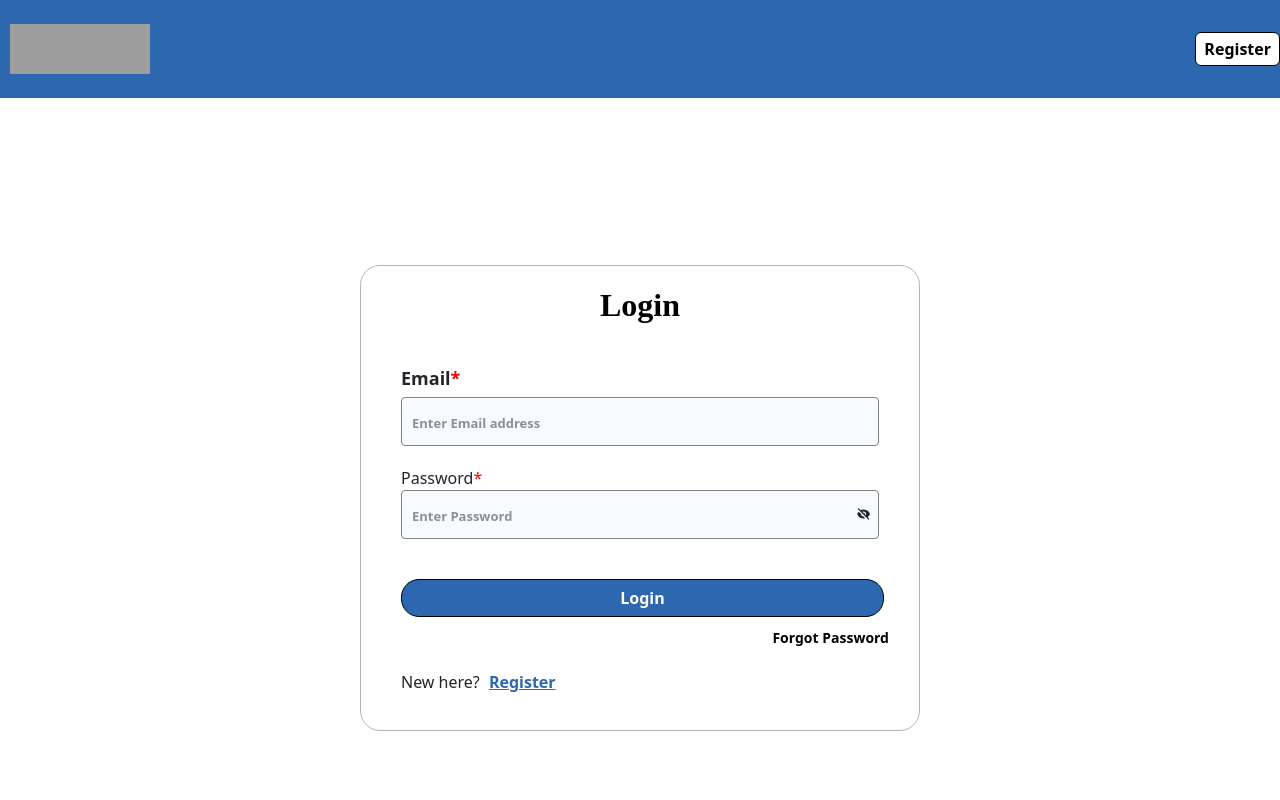
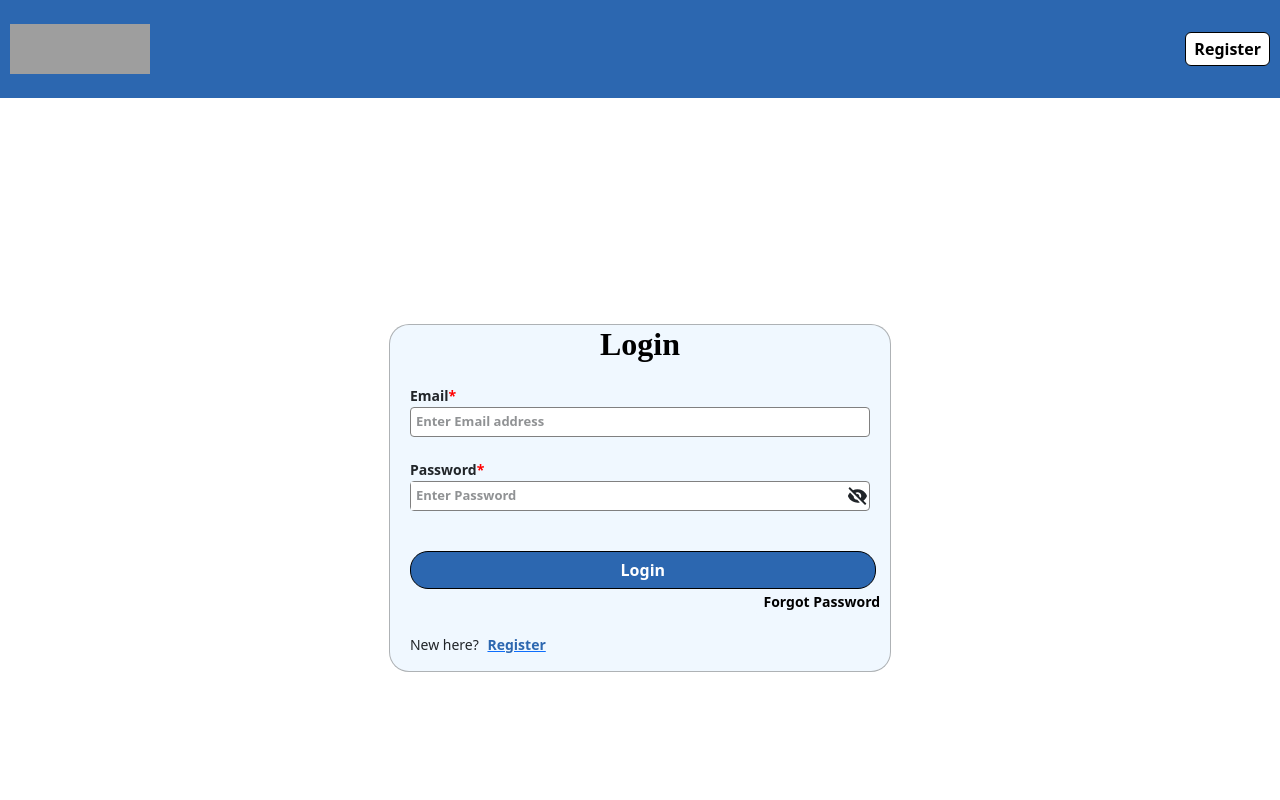
Before and after one commit to RupendraCHA/DOI_DEMO, a React (Vite) app in the folder frontend/: page / in a window 1280 px wide. Shown: the top 800 px of the page. Built offline with nearby package versions, Linux system fonts and the light colour scheme; no server answers; grey boxes are pictures that could not be loaded.

Commit message:
changed login oage ui and done modal popups

```diff
--- a/frontend/src/components/Header/Header.css
+++ b/frontend/src/components/Header/Header.css
@@ -170,6 +170,7 @@
   justify-content: center;
   align-items: center;
   gap: 20px;
+  padding-right: 10px;
   /* text-align: center; */
 
   .user-icon-section {
--- a/frontend/src/components/Header/Header1.jsx
+++ b/frontend/src/components/Header/Header1.jsx
@@ -206,28 +206,26 @@ const Header = ({
                   About Us
                 </a>
               </li>
-              <Link to="/support">
               <li>
-                  <a
-                    href="#"
+                <Link
+                  to="/support"
                   onClick={() => setMenu("support")}
                   className={menu === "support" ? "active" : "tab"}
                 >
                   Support
-                  </a>
+                </Link>
               </li>
-              </Link>
-              <Link to="/charts">
+
               <li>
-                  <a
-                    href="#"
+                <Link
+                  to="/charts"
                   onClick={() => setMenu("reports")}
                   className={menu === "reports" ? "active" : "tab"}
                 >
                   Reports
-                  </a>
+                </Link>
               </li>
-              </Link>
+
             </ul>
             <div className="menu-icon-section" onClick={handleTabClick}>
               {isOpenActive === false ? (
--- a/frontend/src/components/SalesTableData/SalesTableData.css
+++ b/frontend/src/components/SalesTableData/SalesTableData.css
@@ -27,7 +27,7 @@
   background-color: #e3e9f7 !important;
   color: #000 !important;
   border: 1px solid #000 !important;
-  font-size: 16px !important;
+  font-size: 14px !important;
   font-weight: bold !important;
   padding: 1px 3px !important;   margin: 0 !important;
   text-align: center !important;
@@ -117,13 +117,18 @@ h4 {
 
   div {
     border: 2px solid #ffffff54;
-    background-color: #a5bdda89;
+    /*background-color: #a5bdda89;*/
+    background-color: white;
+    color: black;
+
   }
 
   .item-table-section {
     .sales-order-item-heading {
-      color: #fff;
-      padding: 10px;
+      color: black;
+      padding: 0px;
+      background-color: #e3e9ef;
+
     }
   }
 
@@ -142,7 +147,7 @@ h4 {
 
   .close-item-data-button {
     padding: 4px 16px;
-    margin-top: 10px;
+    margin-top: 5px;
     border-radius: 5px;
     border: 1px solid #000;
     font-weight: bold;
@@ -153,9 +158,9 @@ h4 {
   }
 }
 .item-doc-details {
-  background-color: gray;
+  /*background-color: gray;*/
   color: #fff;
-  padding: 4px 12px;
+  padding: 0px;
 }
 .doc-date-search-container {
   display: flex;
@@ -248,18 +253,30 @@ h4 {
   }
 }
 .attachment-container {
+  display: flex;
+  align-items: center;
+  gap: 10px;
+  justify-content: center;
+
+
   .attachment-name {
-    margin-right: 10px;
-    padding: 0px;
-    margin: 0px;
+    display: flex;
+    align-items: center;
+    justify-content: center;
+    gap: 5px;
+    font-size: 13px;
+    margin: 0;
+    padding: 0;
   }
+
   .attachment-icon {
-    width: 26px;
-    height: 26px;
+    width: 20px;
+    height: 20px;
   }
   .download-section {
-    margin-top: 5px;
     cursor: pointer;
+    display: flex;
+    align-items: center;
   }
   .download-section:hover {
     color: #008000;
@@ -270,6 +287,9 @@ h4 {
     padding: 0;
   }
 }
+
+
+
 .procurement-header-item-search-section {
   display: flex;
   gap: 100px;
--- a/frontend/src/components/financeTableData/FinanceTableData.css
+++ b/frontend/src/components/financeTableData/FinanceTableData.css
@@ -153,9 +153,10 @@ h4 span {
 .finance-doc-heading {
   text-decoration: underline;
   font-weight: 600;
-  font-size: 22px;
+  font-size: 20px;
   margin-bottom: 10px;
-  color: #fff;
+  color: black;
+  background-color: #e3e9f7
 }
 
 .item-table-container {
@@ -176,18 +177,18 @@ h4 span {
 
 .item-table-container div {
   border: 2px solid #ffffff54;
-  background-color: #a5bdda89;
-  padding: 15px;
+  /*background-color: #a5bdda89;*/
+  padding: 0px;
   border-radius: 10px;
   max-height: 80vh;
-  overflow-y: auto;
+  /*overflow-y: auto;*/
 }
 
 .item-doc-details {
   background-color: gray;
   color: #fff;
   padding: 4px 12px;
-  font-size: 18px;
+  font-size: 16px;
   font-weight: 600;
 }
 
--- a/frontend/src/pages/Login/Login.css
+++ b/frontend/src/pages/Login/Login.css
@@ -4,22 +4,25 @@
   justify-content: center;
   align-items: center;
 
+
   .login-section {
     display: flex;
     justify-content: center;
     align-items: center;
-    padding: 30px 10px;
+    /*padding: 30px 10px;*/
+
 
     .login-section-container {
       border: 1px solid #80808094;
       border-radius: 20px;
-      padding: 20px;
-      width: 50%;
+      /*padding: 20px;*/
+      width: 45%;
+      background-color: #f0f8ff;
 
       h1 {
         text-align: center;
         font-family: "Bree Serif";
-        margin-bottom: 5vh;
+        margin-bottom: 0px;
       }
 
       .login-info-section {
@@ -27,21 +30,21 @@
 
         div {
           label {
-            font-size: 18px;
+            font-size: 14px;
             font-weight: 600;
-            margin-bottom: 5px;
+            margin-bottom: 0px;
           }
 
           .input {
-            padding: 10px;
+            padding: 5px;
             border-radius: 4px;
             outline: none;
             cursor: pointer;
             border: 1px solid #808080;
-            background-color: #f0f8ff8e;
+            background-color: white;
             width: 100%;
             font-weight: 600;
-            font-size: 18px;
+            font-size: 12px;
           }
         }
       }
@@ -71,7 +74,7 @@
       margin-left: 20px;
       margin-top: 20px;
       p {
-        font-size: 16px;
+        font-size: 14px;
 
         span {
           color: #2c67b0;
@@ -90,22 +93,22 @@
     border: 1px solid #808080;
     align-items: center;
     border-radius: 4px;
-    background-color: #f0f8ff8e;
+    background-color: white;
 
     .login-input {
-      padding: 10px;
+      padding: 5px;
       outline: none;
       cursor: pointer;
-      background: transparent;
+      background: white;
       width: 100%;
       font-weight: 600;
-      font-size: 18px;
+      font-size: 12px;
       border: none;
     }
     .login-show-hide-icon {
       font-size: 24px;
-      padding: 4px;
-      margin-right: 3px;
+      padding: 0px;
+      margin-right: 0px;
       background: transparent;
       border-radius: 50%;
       cursor: pointer;
@@ -126,9 +129,9 @@
   cursor: pointer;
 
   span {
-    background-color: #fff;
+    background-color: #f0f8ff;
     color: black;
-    margin-top: 8px;
+    margin-top: 0px;
     padding: 2px 10px;
     border-radius: 4px;
   }
@@ -172,12 +175,12 @@
       flex-direction: column;
 
       label {
-        font-size: 16px;
+        font-size: 14px;
         font-weight: 600;
       }
 
       input {
-        font-size: 18px;
+        font-size: 12px;
         padding: 10px;
         border-radius: 6px;
         border: 1px solid gray;
@@ -193,7 +196,7 @@
       background-color: #8080801c;
       outline: none;
       padding: 6px 40px;
-      font-size: 16px;
+      font-size: 14px;
       font-weight: bold;
       border-radius: 18px;
       margin-top: 20px;
@@ -214,7 +217,7 @@
       color: black;
       width: 100px;
       text-align: center;
-      font-size: 16px;
+      font-size: 14px;
       font-weight: bold;
       border-radius: 3px;
     }
--- a/frontend/src/pages/Login/Login.jsx
+++ b/frontend/src/pages/Login/Login.jsx
@@ -59,7 +59,7 @@ const Login = () => {
         if (response.data.success) {
             console.log("✅ Login Response:", response.data);
             localStorage.setItem("token", response.data.token);
-            localStorage.setItem("username", response.data.username || response.data.name); // ✅ FIXED LINE
+            localStorage.setItem("username", response.data.username || response.data.name);
             localStorage.setItem("loginMethod", "DOI");
             navigate("/home");
         } else {
@@ -114,7 +114,7 @@ const Login = () => {
                         </div>
                         <div className="login-info-show-hide-section">
                             <div>
-                                <label id="password">Password<span style={{ color: "red" }}>*</span></label>
+                                <label id="password" style={ {fontSize: "14px", fontWeight: "600"} }>Password<span style={{ color: "red" }}>*</span></label>
                                 <div className="user-hide-show-login-container">
                                     <input
                                         type={showHide ? "password" : "text"}
--- a/frontend/src/pages/SignUp/SignUp.css
+++ b/frontend/src/pages/SignUp/SignUp.css
@@ -19,6 +19,7 @@
       width: 100%;
       margin: 0 auto;
       /* height: 60vh; */
+      background-color: #f0f8ff;
 
       h1 {
         text-align: center;
@@ -47,7 +48,7 @@
             font-size: 18px;
             font-weight: 600;
             border: 1px solid #808080;
-            background-color: #f0f8ff8e;
+            background-color: white;
           }
         }
       }
@@ -170,6 +171,7 @@
     color: red;
     font-weight: bold;
     font-size: 16px;
+
   }
 
   h1 {
@@ -214,14 +216,14 @@
   width: 97%;
   padding: 0px 6px;
   border-radius: 4px;
-  background-color: #f0f8ff8e;
+  background-color: white;
 
   .hide-unhide-password {
     /* border: 1px solid #fff; */
     outline: none;
     padding: 6px 12px;
     border-radius: 4px;
-    background-color: #f0f8ff8e;
+    background-color: white;
     cursor: pointer;
     font-weight: 600;
   }
```
Also changed, not shown: frontend/src/components/SalesTableData/SalesTableData.jsx (+12 -12 lines). Lines whose indentation alone changed are shown as unchanged.
